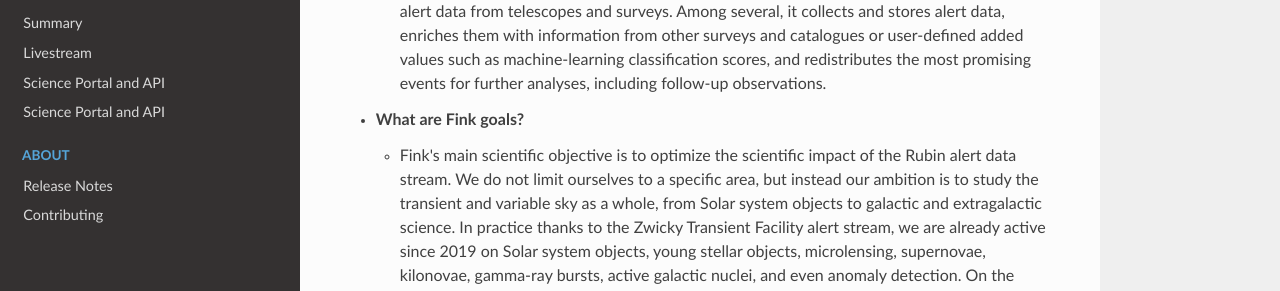
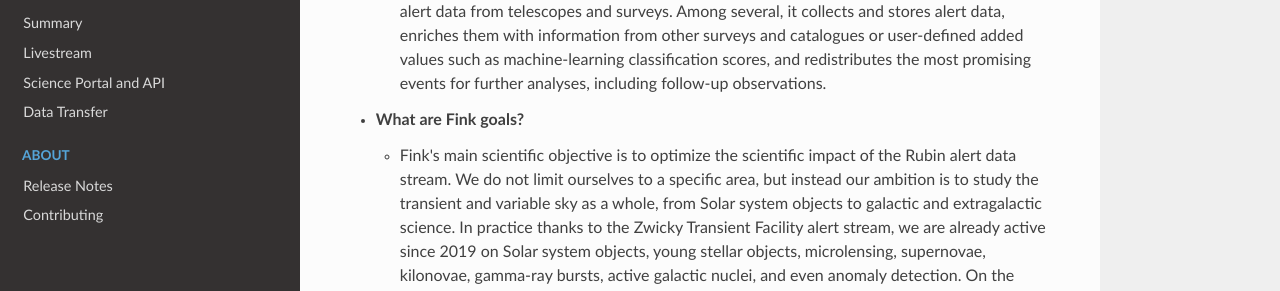
Before and after one commit to astrolabsoftware/fink, an MkDocs documentation site: the page built from docs/index.md, in a window 1280 px wide. Shown: the part 364-655 px from the top of the page. Built offline with MkDocs 1.6.1, drawn with Linux system fonts in a browser that asks for light colours; nearby versions of some CDN libraries.

Commit message:
New service section

```diff
--- a/mkdocs.yml
+++ b/mkdocs.yml
@@ -12,9 +12,9 @@ nav:
       - Alert Classification: science/classification.md
     - Services:
       - Summary: services/summary.md
-      - Livestream: services/fink-client.md
+      - Livestream: services/livestream.md
       - Science Portal and API: services/science_portal.md
-      - Data Transfer: services/science_portal.md
+      - Data Transfer: services/data_transfer.md
       # - Tutorials: tutorials/introduction.md
         #- Client:
         #- Connect to Fink streams: fink-client.md
```
